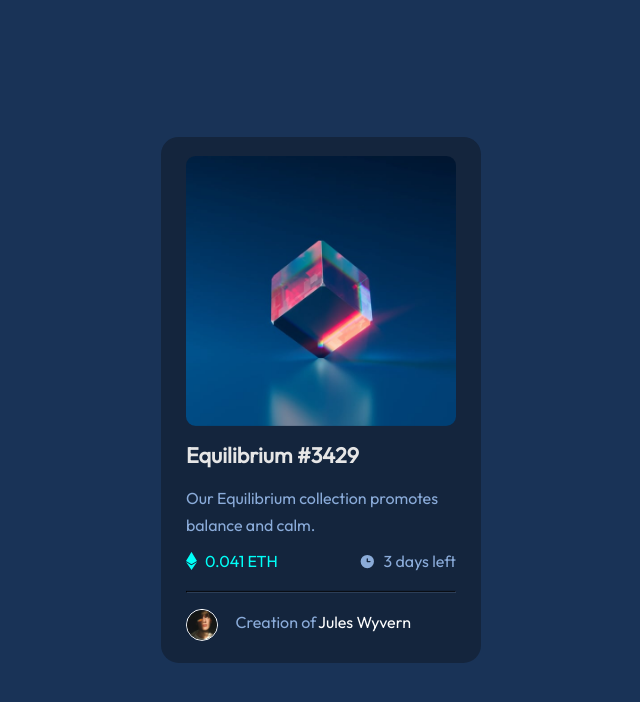
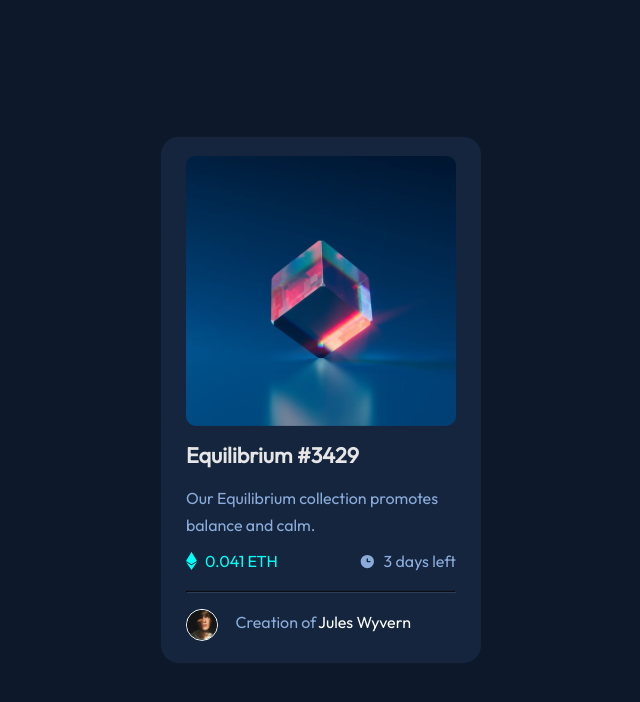
Before and after one commit to sanou098/NFT-preview-card-component, a plain HTML site: page index.html in a window 1280 px wide. Shown: the whole page, without its empty margins (319-959 px from the left). Drawn offline with Linux system fonts and the light colour scheme.

Commit message:
Add files via upload

```diff
--- a/style.css
+++ b/style.css
@@ -46,7 +46,7 @@
     isolation: isolate;
   }
 body{
-    background-color:  hsl(215, 55%, 22%);
+    background-color:   hsl(217, 54%, 11%);
 }
 .prev-card{
     position: absolute;
```
Also changed, not shown: index.html (+2 -2 lines).
